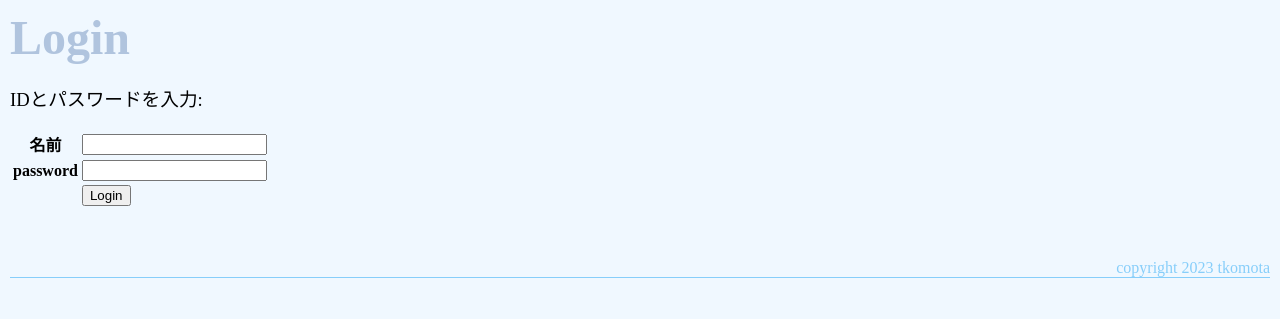
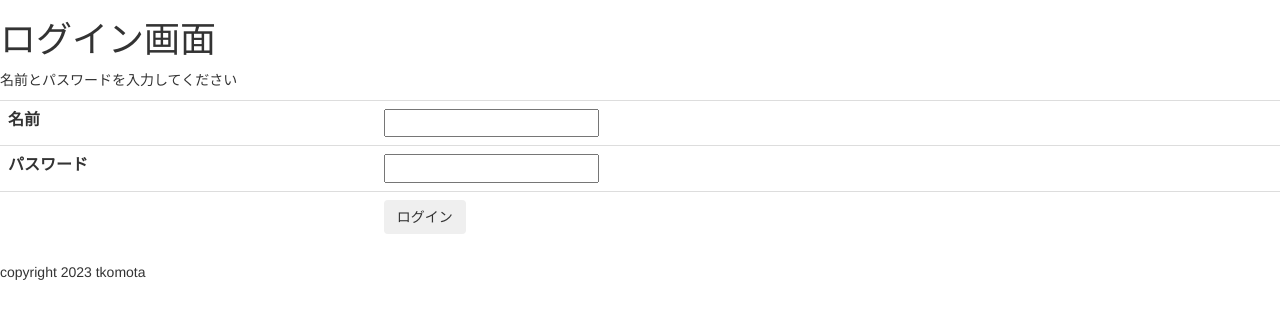
Before and after one commit to TetsuyaKomota/inv_aki_flask, a Flask app: page /login/ in a window 1280 px wide. Shown: the top 319 px of the page. Run offline with Flask 3, Linux system fonts and the light colour scheme; some libraries are stand-ins or nearby versions.

Commit message:
[update - templates] bootstrap導入

```diff
--- a/inv_aki_flask/app.py
+++ b/inv_aki_flask/app.py
@@ -5,7 +5,7 @@ from flask import Flask
 
 from inv_aki_flask.views import index, login, main
 
-app = Flask(__name__)
+app = Flask(__name__, static_folder="./static/")
 app.register_blueprint(index.view)
 app.register_blueprint(main.view)
 app.register_blueprint(login.view)
--- a/inv_aki_flask/model/chatgpt.py
+++ b/inv_aki_flask/model/chatgpt.py
@@ -39,7 +39,8 @@ class ChatGPT:
 
         if api_key:
             openai.api_key = api_key
-            self.is_active = True
+            # self.is_active = True
+            self.is_active = False  # FIXME 動作検証用
 
     def logging(self, text):
         with open(self.log_path, "a", encoding="utf-8") as f:
--- a/inv_aki_flask/templates/layout.html
+++ b/inv_aki_flask/templates/layout.html
@@ -1,11 +1,13 @@
 <!docstyle html>
 <html lang="ja">
     <head>
-            <title>{% block title %}{% endblock %}</title>
+        <title>{% block title %}{% endblock %}</title>
         <meta charset="utf-8" />
         <meta name="viewport" content="width=device-width, initial-scale=1.0">
-        <link rel="stylesheet"
-            href="{{url_for('static', filename='style.css')}}">
+        <link rel="stylesheet" href="https://maxcdn.bootstrapcdn.com/bootstrap/3.3.7/css/bootstrap.min.css">
+        <script src="https://ajax.googleapis.com/ajax/libs/jquery/3.2.0/jquery.min.js"></script>
+        <script src="https://maxcdn.bootstrapcdn.com/bootstrap/3.3.7/js/bootstrap.min.js"></script>
+
     </head>
     <body>
         <h1>{% block headline %}{% endblock %}</h1>
--- a/inv_aki_flask/templates/login.html
+++ b/inv_aki_flask/templates/login.html
@@ -11,7 +11,7 @@ Login
 {% block content %}
 <p>{{ message }}</p>
 <form method="post" action="{{ url_for('login.post') }}">
-<table>
+<table class="table">
     <tr>
         <th>名前</th>
         <td>
@@ -19,15 +19,16 @@ Login
         </td>
     </tr>
     <tr>
-        <th>password</th>
+        <th>パスワード</th>
         <td>
             <input type="password" name="pass">
         </td>
     </tr>
     <th></th>
     <td>
-        <input type="submit" value="Login">
+        <input type="submit" value="ログイン" class="btn">
     </td>
 </table>
 </form>
+
 {% endblock %}
--- a/inv_aki_flask/views/login.py
+++ b/inv_aki_flask/views/login.py
@@ -11,9 +11,9 @@ secret_client = SecretClient(project_id="inv-aki")
 def show():
     return render_template(
         "login.html",
-        title="Login",
+        title="ログイン画面",
         err=False,
-        message="IDとパスワードを入力: ",
+        message="名前とパスワードを入力してください",
         id="",
     )
 
@@ -32,7 +32,7 @@ def post():
     else:
         return render_template(
             "login.html",
-            title="Login",
+            title="ログイン画面",
             err=False,
             message="パスワードが違います",
             id=id,
--- a/inv_aki_flask/views/main.py
+++ b/inv_aki_flask/views/main.py
@@ -33,7 +33,7 @@ def show():
     msg = f"Login ID: {session['id']}"
     return render_template(
         "main.html",
-        title="逆アキネイター(仮)",
+        title="逆アキネイター",
         message=msg,
         data=message_data,
         ans_count=len(message_data),
```
Also changed, not shown: inv_aki_flask/templates/main.html (+34 -12 lines), inv_aki_flask/static/images/chatgpt.png (added), inv_aki_flask/static/images/player.png (added).
